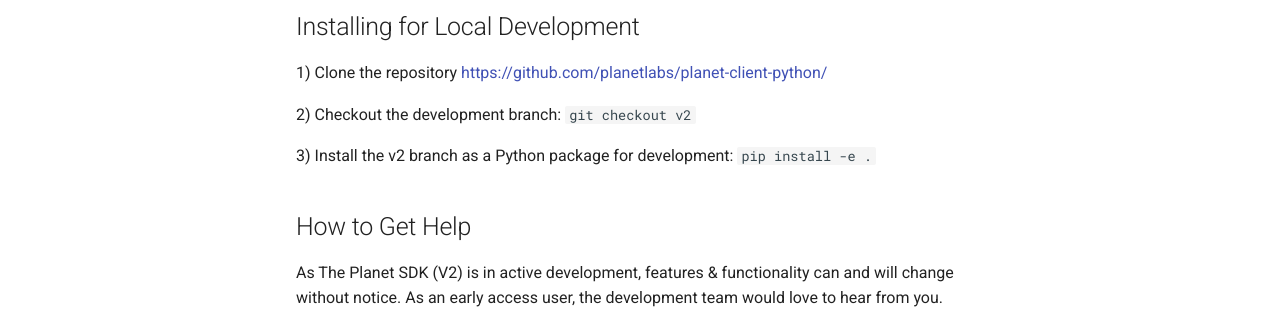
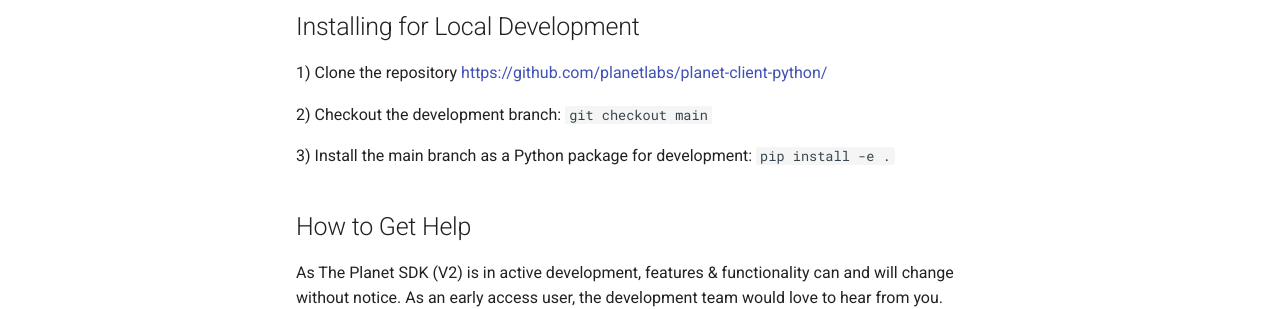
Before and after one commit to planetlabs/planet-client-python, an MkDocs documentation site: the page built from docs/v2_earlyaccess.md, in a window 1280 px wide. Shown: the part 386-695 px from the top of the page. Built offline with MkDocs 1.6.1 and Material for MkDocs 9.7.7, drawn with Linux system fonts in a browser that asks for light colours; comment, search, counter and statistics services are not loaded.

Commit message:
"v2" is moving to "main"

```diff
--- a/docs/v2_earlyaccess.md
+++ b/docs/v2_earlyaccess.md
@@ -14,9 +14,9 @@ to as the Planet API client ("V1"). For more information, see
 
   1) Clone the repository [https://github.com/planetlabs/planet-client-python/](https://github.com/planetlabs/planet-client-python/)
 
-  2) Checkout the development branch: `git checkout v2`
+  2) Checkout the development branch: `git checkout main`
 
-  3) Install the v2 branch as a Python package for development:
+  3) Install the main branch as a Python package for development:
         `pip install -e .`
 
 ## How to Get Help
```
